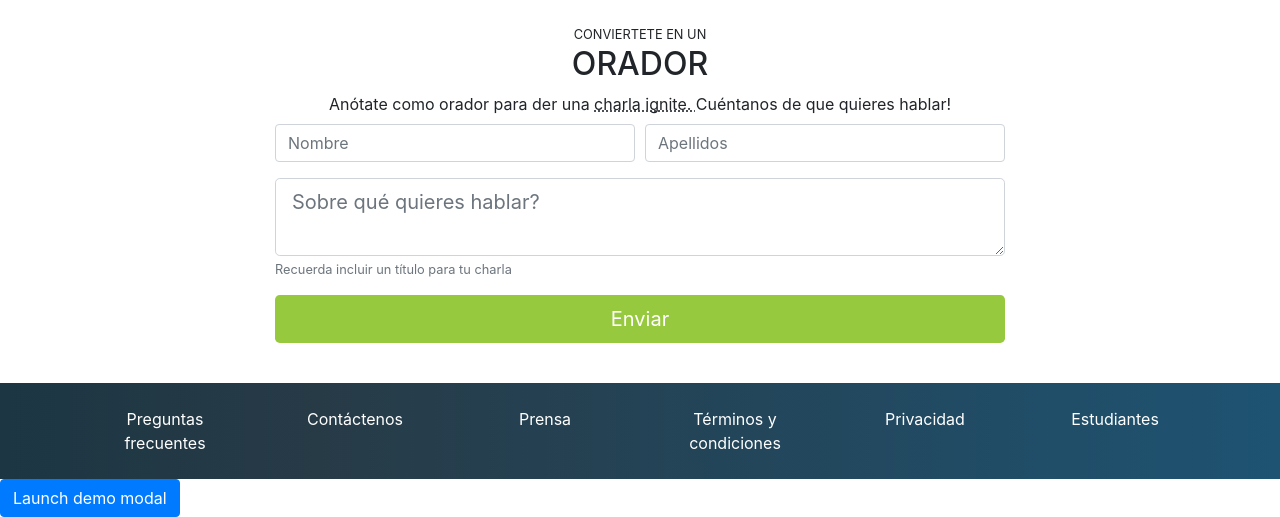
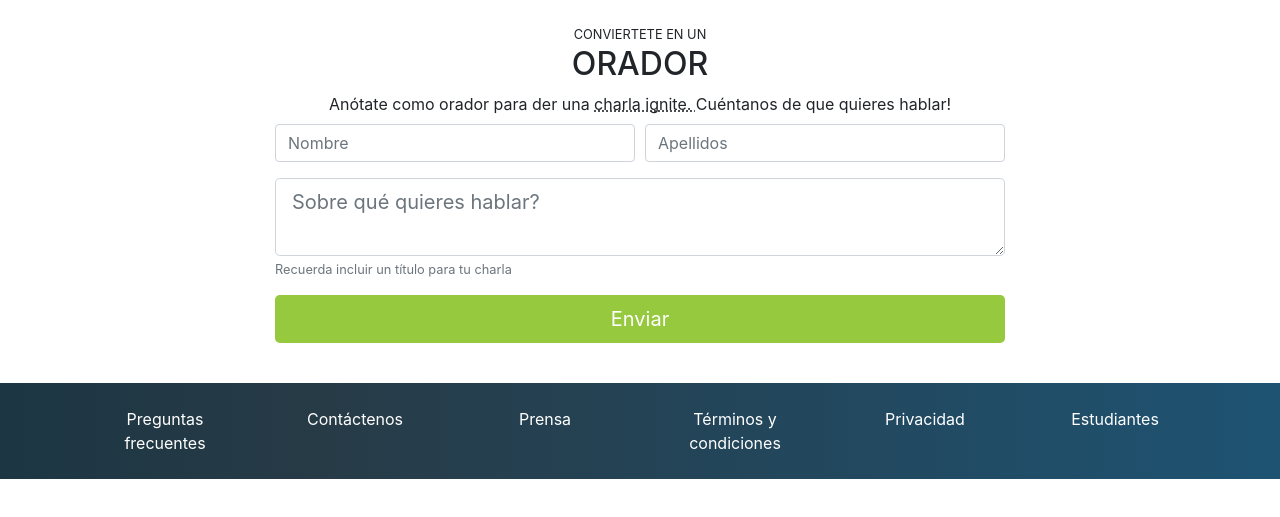
Before and after one commit to Carlos-Angel/platziConf, a website: page index.html in a window 1280 px wide. Shown: the part 1669-2186 px from the top of the page. After the commit the page ends 2148 px from the top, so only its background shows below. Drawn offline with nearby package versions, Linux system fonts and the light colour scheme.

Commit message:
fix: quitar boton launch demo  modal

```diff
--- a/index.html
+++ b/index.html
@@ -351,17 +351,6 @@
     <!-- footer -->
 
     <!-- modal -->
-    <!-- Button trigger modal -->
-    <button
-      type="button"
-      class="btn btn-primary"
-      data-toggle="modal"
-      data-target="#modalComprarTickets"
-    >
-      Launch demo modal
-    </button>
-
-    <!-- Modal -->
     <div
       class="modal fade"
       id="modalComprarTickets"
```
